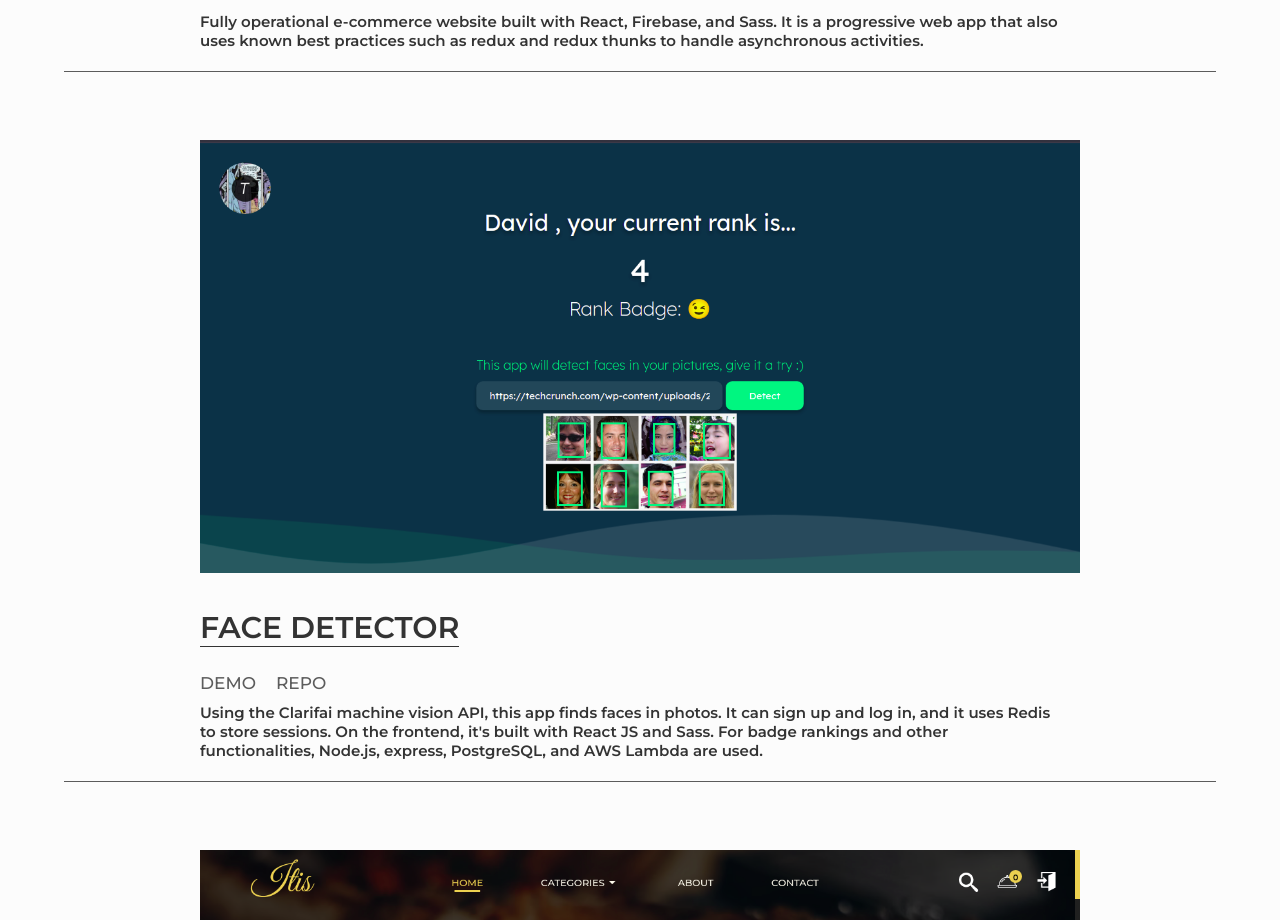
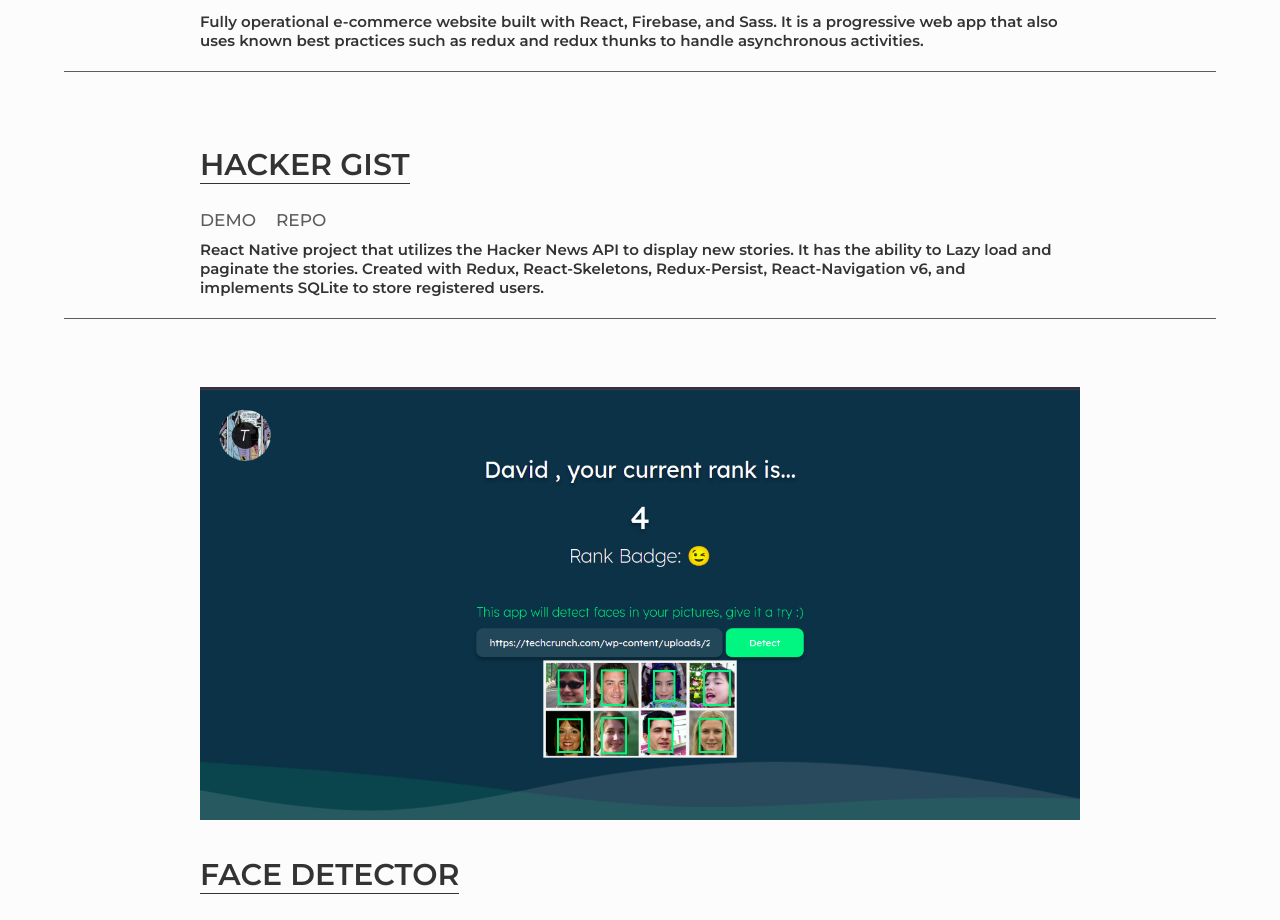
Before and after one commit to akindoju/akindoju, a React (Create React App) app: page / in a window 1280 px wide. Shown: the part 2340-3260 px from the top of the page. Built offline with nearby package versions, Linux system fonts and the light colour scheme.

Commit message:
added new project

```diff
--- a/src/components/Projects/Projects.jsx
+++ b/src/components/Projects/Projects.jsx
@@ -39,6 +39,39 @@ const Projects = () => {
             Sass. It is a progressive web app that also uses known best
             practices such as redux and redux thunks to handle asynchronous
             activities.
+          </h4>
+        </div>
+      </div>
+
+      <div className="projects__container">
+        {/* <img src={hackerGist} alt="hackerGist" /> */}
+
+        <div className="projects__container--text">
+          <h1>Hacker Gist</h1>
+
+          <div className="projects__container--text-links">
+            <a
+              href="https://drive.google.com/file/d/1gnq-yvYDfp0VBB6ohegH_tgOKJissOSb/view?usp=sharing"
+              target="_blank"
+              rel="noreferrer"
+            >
+              Demo
+            </a>
+            <a
+              href="https://github.com/akindoju/hackernews-mobile"
+              target="_blank"
+              rel="noreferrer"
+            >
+              Repo
+            </a>
+          </div>
+
+          <h4>
+            React Native project that utilizes the Hacker News API to display
+            new stories. It has the ability to Lazy load and paginate the
+            stories. Created with Redux, React-Skeletons, Redux-Persist,
+            React-Navigation v6, and implements SQLite to store registered
+            users.
           </h4>
         </div>
       </div>
```
